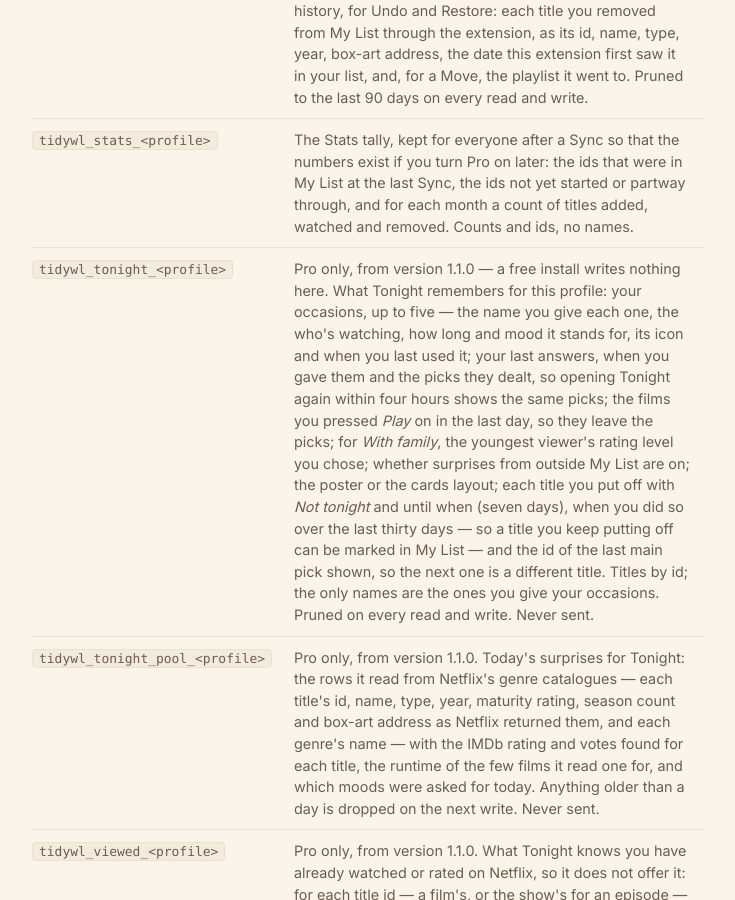
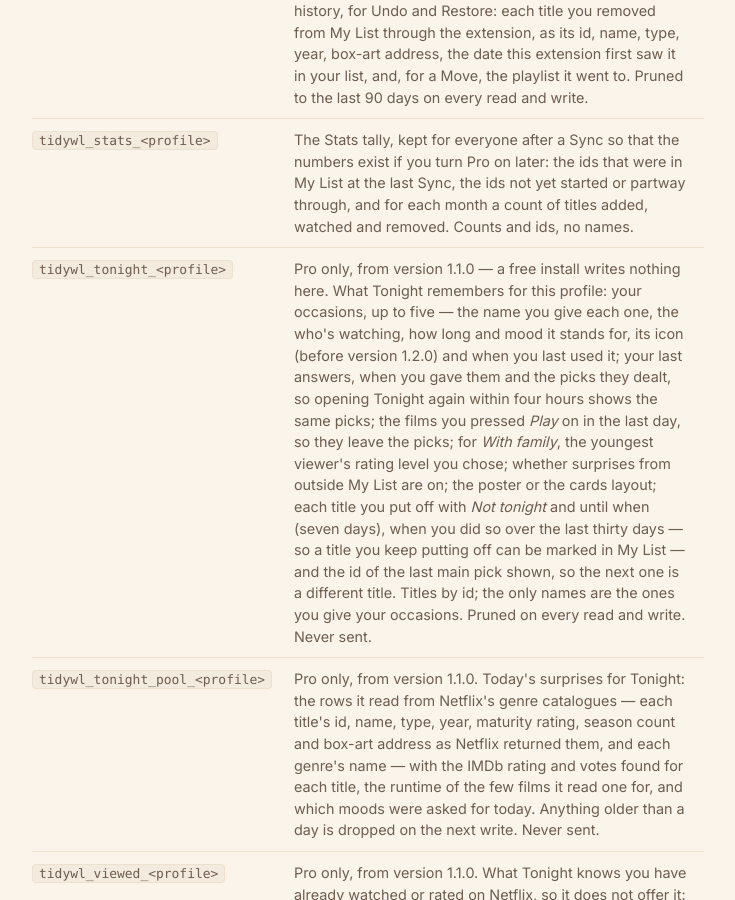
Before and after one commit to dominic-lam/tidywl-site, a Jekyll site: the page built from netflix/privacy/index.html, in a window 1280 px wide and 900 px high, scrolled down 5477 px. Shown: the whole window, without its empty margins (272-1007 px from the left). Built offline with Jekyll 4.4.1, drawn with Linux system fonts in a browser that asks for light colours.

Commit message:
netflix(privacy): an occasion's icon is stored before 1.2.0 only
1.2.0 draws a night from its answers and drops a stored icon the next time
Tonight saves. Approved by the user 2026-10-01.

Co-Authored-By: Claude Opus 5.5 <noreply@anthropic.com>
Claude-Session: https://claude.ai/code/session_01VbbtfEReR1zJeNtEiWpEWc

```diff
--- a/netflix/privacy/index.html
+++ b/netflix/privacy/index.html
@@ -34,6 +34,8 @@ last_modified_at: 2026-09-28
      popup's pictures, checked against the extension's dashboard-leaving.js,
      leaving-utils.js, storage.js and popup.js; the popup no longer shows the
      Sync to mobile count. The wording was approved by the user that day.
+     The same day, at the user's word: an occasion's icon is "before version 1.2.0"
+     only — 1.2.0 stores none and drops an old one when Tonight next saves.
 
      This is the page the Chrome Web Store listing points at, so every sentence
      in it has to be true of the shipped build, not of the plan.
@@ -183,7 +185,7 @@ last_modified_at: 2026-09-28
           <tr><td><code>tidywl_sync_deleted_&lt;profile&gt;</code></td><td>Pro only. The ids of playlists you deleted in this browser, with when, so the deletion reaches your other browsers instead of the playlist coming back from one of them. An id and two times each, no name; kept 90 days, at most 200.</td></tr>
           <tr><td><code>tidywl_removed_&lt;profile&gt;</code></td><td>Pro only — a free install writes nothing here. Removal history, for Undo and Restore: each title you removed from My List through the extension, as its id, name, type, year, box-art address, the date this extension first saw it in your list, and, for a Move, the playlist it went to. Pruned to the last 90 days on every read and write.</td></tr>
           <tr><td><code>tidywl_stats_&lt;profile&gt;</code></td><td>The Stats tally, kept for everyone after a Sync so that the numbers exist if you turn Pro on later: the ids that were in My List at the last Sync, the ids not yet started or partway through, and for each month a count of titles added, watched and removed. Counts and ids, no names.</td></tr>
-          <tr><td><code>tidywl_tonight_&lt;profile&gt;</code></td><td>Pro only, from version 1.1.0 — a free install writes nothing here. What Tonight remembers for this profile: your occasions, up to five — the name you give each one, the who's watching, how long and mood it stands for, its icon and when you last used it; your last answers, when you gave them and the picks they dealt, so opening Tonight again within four hours shows the same picks; the films you pressed <em>Play</em> on in the last day, so they leave the picks; for <em>With family</em>, the youngest viewer's rating level you chose; whether surprises from outside My List are on; the poster or the cards layout; each title you put off with <em>Not tonight</em> and until when (seven days), when you did so over the last thirty days — so a title you keep putting off can be marked in My List — and the id of the last main pick shown, so the next one is a different title. Titles by id; the only names are the ones you give your occasions. Pruned on every read and write. Never sent.</td></tr>
+          <tr><td><code>tidywl_tonight_&lt;profile&gt;</code></td><td>Pro only, from version 1.1.0 — a free install writes nothing here. What Tonight remembers for this profile: your occasions, up to five — the name you give each one, the who's watching, how long and mood it stands for, its icon (before version 1.2.0) and when you last used it; your last answers, when you gave them and the picks they dealt, so opening Tonight again within four hours shows the same picks; the films you pressed <em>Play</em> on in the last day, so they leave the picks; for <em>With family</em>, the youngest viewer's rating level you chose; whether surprises from outside My List are on; the poster or the cards layout; each title you put off with <em>Not tonight</em> and until when (seven days), when you did so over the last thirty days — so a title you keep putting off can be marked in My List — and the id of the last main pick shown, so the next one is a different title. Titles by id; the only names are the ones you give your occasions. Pruned on every read and write. Never sent.</td></tr>
           <tr><td><code>tidywl_tonight_pool_&lt;profile&gt;</code></td><td>Pro only, from version 1.1.0. Today's surprises for Tonight: the rows it read from Netflix's genre catalogues — each title's id, name, type, year, maturity rating, season count and box-art address as Netflix returned them, and each genre's name — with the IMDb rating and votes found for each title, the runtime of the few films it read one for, and which moods were asked for today. Anything older than a day is dropped on the next write. Never sent.</td></tr>
           <tr><td><code>tidywl_viewed_&lt;profile&gt;</code></td><td>Pro only, from version 1.1.0. What Tonight knows you have already watched or rated on Netflix, so it does not offer it: for each title id — a film's, or the show's for an episode — when it was last played, and each rated title's thumb (down, up or love), with when it was last read. At most 5,000 of each, newest kept. Never sent anywhere; removed when you uninstall.</td></tr>
           <tr><td><code>tidywl_tonight_phone_&lt;profile&gt;</code></td><td>Pro only, from version 1.1.0 — a free install writes nothing here. The one title you sent to your phone with <em>Later, on my phone</em> in Tonight: its id, name, type, year and box-art address, when you sent it, when you undid it, and when it reached our server. It is kept apart from your playlists, so Chrome's own sync does not copy it. Forgotten once its 5 am has passed or it was undone, and nothing is left to send.</td></tr>
```
